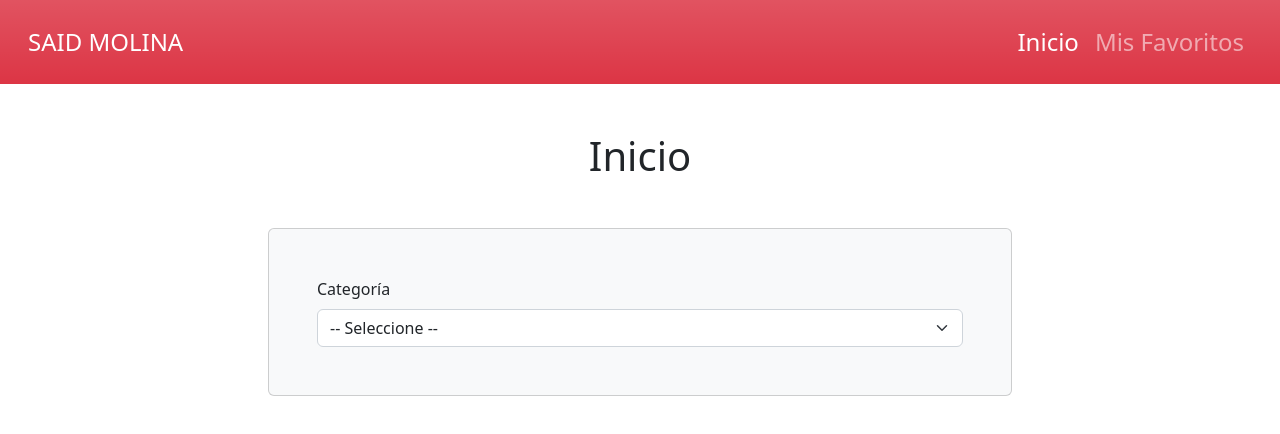
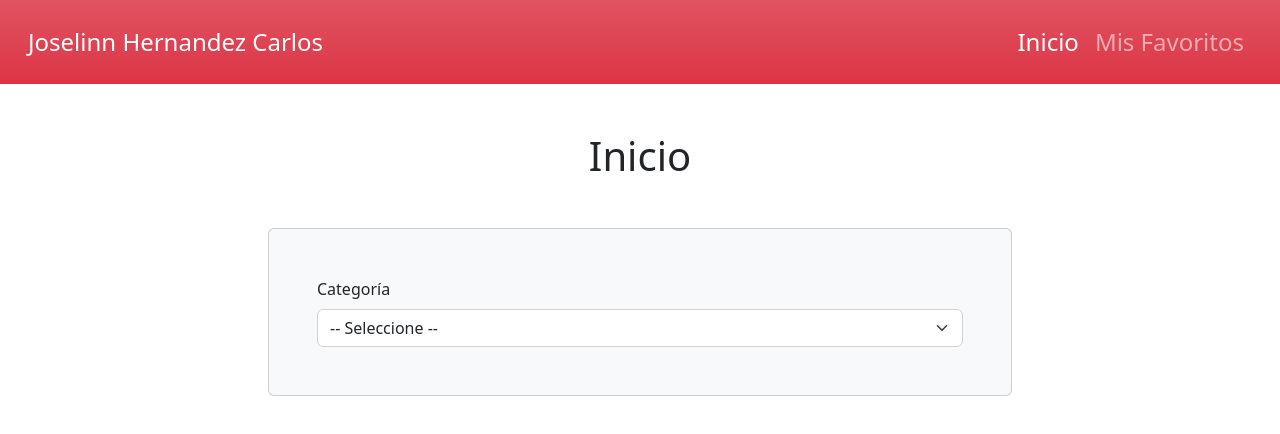
Before and after one commit to JoselinnCarlos/Recetas-de-comida-DSM51, a plain HTML site: page Buscador_recetas-main/index.html in a window 1280 px wide. Drawn offline with Linux system fonts and the light colour scheme; no server answers.

Commit message:
Update index.html

```diff
--- a/Buscador_recetas-main/index.html
+++ b/Buscador_recetas-main/index.html
@@ -11,7 +11,7 @@
 
     <nav class="navbar navbar-expand-lg navbar-dark bg-danger bg-gradient p-3">
         <div class="container-fluid">
-            <a class="navbar-brand fs-4" href="index.html">SAID MOLINA</a>
+            <a class="navbar-brand fs-4" href="index.html">Joselinn Hernandez Carlos</a>
             <button class="navbar-toggler" type="button" data-bs-toggle="collapse" data-bs-target="#navbarNavDropdown" aria-controls="navbarNavDropdown" aria-expanded="false" aria-label="Toggle navigation">
                 <span class="navbar-toggler-icon"></span>
             </button>
```
